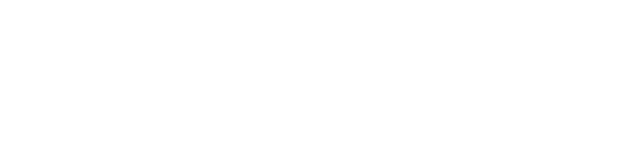
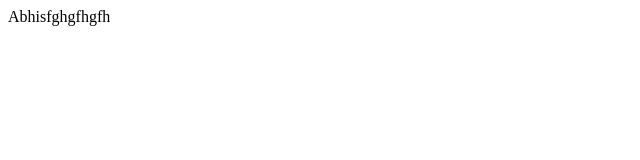
Before and after one commit to AbhishekBudavi/html-prptpfoil, a plain HTML site: page abhi.html in a window 1280 px wide. Shown: the whole page, without its empty margins (0-640 px from the left). Drawn offline with Linux system fonts and the light colour scheme.

Commit message:
new file add

```diff
--- a/abhi.html
+++ b/abhi.html
@@ -6,6 +6,6 @@
       <title>Document</title>
 </head>
 <body>
-
+      Abhisfghgfhgfh
 </body>
 </html>
```
